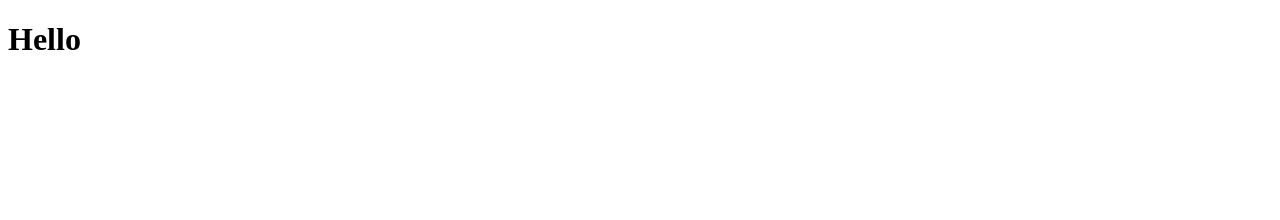
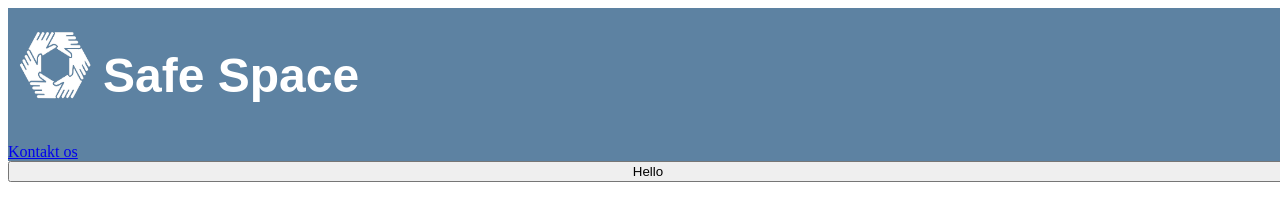
Before and after one commit to Dmoniatrix/Projekt-2-VS, a plain HTML site: page index.html in a window 1280 px wide. Drawn offline with Linux system fonts and the light colour scheme.

Commit message:
Building the header - Added background color, formatted logo & working on adjusting it for different displays

```diff
--- a/CSS/style.css
+++ b/CSS/style.css
@@ -1,3 +1,40 @@
 * {
 
 }
+
+header {
+    background-color: #5d82a2;
+}
+
+h1 {
+    font-family: Arial, Helvetica, sans-serif;
+    font-size: 3rem;
+    font-weight: bold;
+}
+
+.logo {
+    display: flex;
+}
+
+.logo img {
+height: 75px;
+width: 75px;
+margin: 20px 10px 0 10px;
+
+
+}
+
+.logo h1 {
+    color: #fff;
+    display: flex;
+    font-family: ;
+}
+
+@media (min-width: 768px) {
+    * {
+        box-sizing: border-box;
+        width: 100%;
+        height: auto;
+    }
+
+}
--- a/index.html
+++ b/index.html
@@ -1,5 +1,5 @@
 <!DOCTYPE html>
-<html lang="en">
+<html lang="da">
 <head>
     <meta charset="UTF-8">
     <meta name="viewport" content="width=device-width, initial-scale=1.0">
@@ -8,10 +8,18 @@
 </head>
 <body>
     <header>
-
+        <section class="logo">
+          <img src="/img/Untitled-1.png" alt="">
+            <h1>Safe Space</h1>
+        </section>
+        <nav>
+            <a href="kontakt.html">Kontakt os</a>
+        </nav>
     </header>
     <main>
-    <h1>Hello</h1>
+        <button>
+            Hello
+        </button>
     </main>
     <footer>
 
```
Also changed, not shown: img/Untitled-1.png (added), information.html (added), kontakt.html (added).
